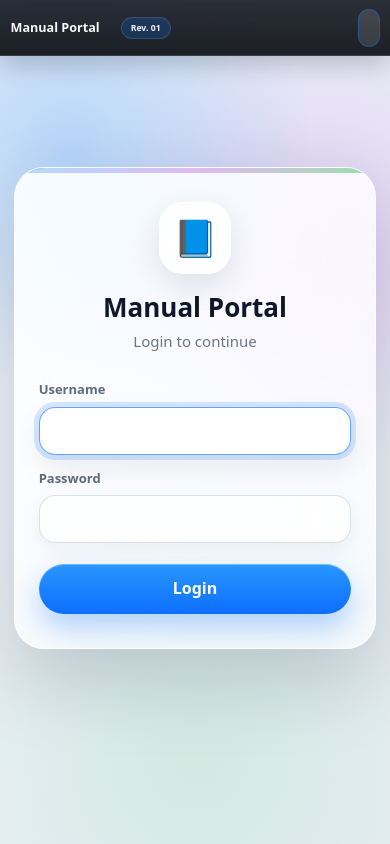
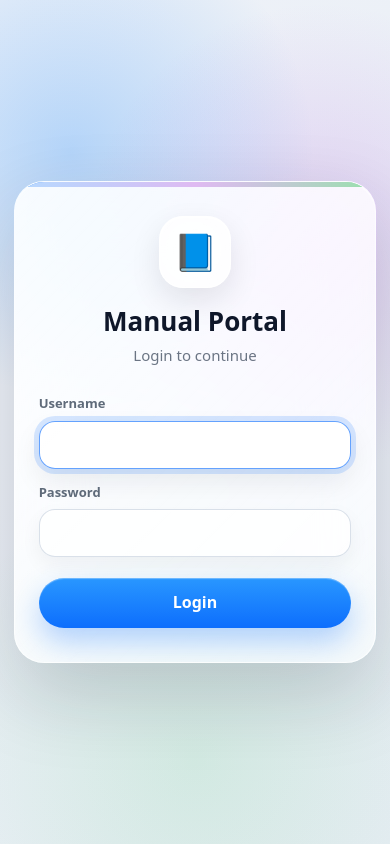
Before and after one commit to qndydfl/aircraft_maintenance, a Django app: page /accounts/login/ in a window 390 px wide. Run offline with Django 5.2, Linux system fonts and the light colour scheme.

Commit message:
login change

```diff
--- a/static/css/login.css
+++ b/static/css/login.css
@@ -19,6 +19,7 @@ body.login-page {
         ),
         linear-gradient(135deg, #eef2f8, #e8edf5);
 
+    padding-top: 0 !important;
     padding-bottom: 0;
 }
 
@@ -29,18 +30,19 @@ body.login-page .mobile-bottom-nav {
 }
 
 body.login-page .app-main {
-    min-height: calc(100vh - 12rem);
-    min-height: calc(100dvh - 12rem);
+    min-height: 100vh;
+    min-height: 100dvh;
 }
 
 body.login-page .app-container {
-    min-height: calc(100vh - 12rem);
-    min-height: calc(100dvh - 12rem);
+    min-height: 100vh;
+    min-height: 100dvh;
 
     display: flex;
     justify-content: center;
     align-items: center;
 
+    padding-top: 0;
     padding-bottom: 0;
 }
 
@@ -273,13 +275,13 @@ body.login-page .app-container {
 
 @media (max-width: 35.5rem) {
     body.login-page .app-main {
-        min-height: calc(100vh - 10rem);
-        min-height: calc(100dvh - 10rem);
+        min-height: 100vh;
+        min-height: 100dvh;
     }
 
     body.login-page .app-container {
-        min-height: calc(100vh - 10rem);
-        min-height: calc(100dvh - 10rem);
+        min-height: 100vh;
+        min-height: 100dvh;
         padding-left: 1rem;
         padding-right: 1rem;
     }
--- a/templates/accounts/login.html
+++ b/templates/accounts/login.html
@@ -8,6 +8,9 @@ login-page
 {% block css %}
 <link rel="stylesheet" href="{% static 'css/login.css' %}">
 {% endblock css %}
+
+{% block nav %}
+{% endblock nav %}
 
 {% block content %}
 
--- a/templates/service-worker.js
+++ b/templates/service-worker.js
@@ -1,4 +1,4 @@
-const CACHE_NAME = "manual-portal-static-v51";
+const CACHE_NAME = "manual-portal-static-v52";
 
 const STATIC_ASSETS = [
     "/static/manifest.webmanifest",
```
